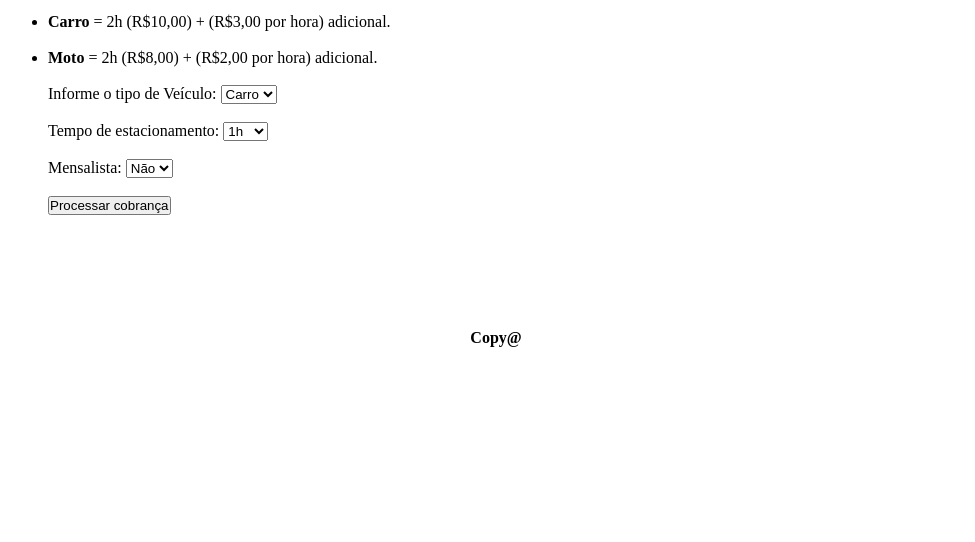
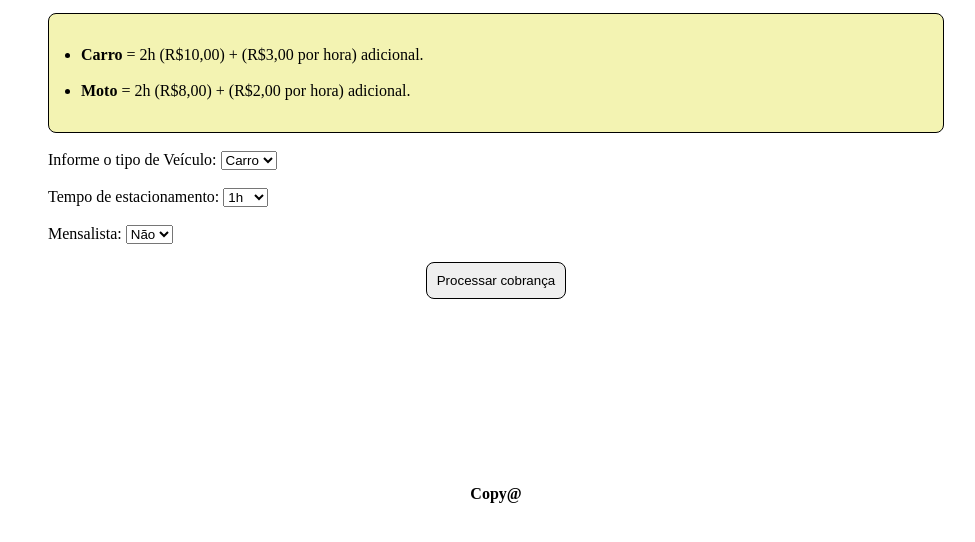
Before and after one commit to Adrielmedeiros01/ParkFacil, a plain HTML site: page index.html in a window 1280 px wide. Shown: the part 56-598 px from the top of the page, without its empty margins (144-1119 px from the left). Drawn offline with Linux system fonts and the light colour scheme.

Commit message:
Update index.html

```diff
--- a/index.html
+++ b/index.html
@@ -12,7 +12,7 @@
         <h1>ParkFácil - Estacionamentos</h1>
     </header>
     <main>
-        <section>
+        <section class="info">
             <ul>
                 <li><strong>Carro</strong> = 2h  (R$10,00) + (R$3,00 por hora) adicional.</li>
                 <br>
@@ -47,13 +47,15 @@
                 <option value="s">Sim</option>
             </select>
             <br><br>
-            <button onclick="processar()" name="btm" type="button">Processar cobrança</button>
+            <div id="btm">
+                <button onclick="processar()" name="btm" type="button">Processar cobrança</button>
+            </div>
         </form>
-
+        <br><br>
         <section>
             <p id="result"></p>
         </section>
-
+        <br><br>
     </main>
     <br>
     <footer>
```
